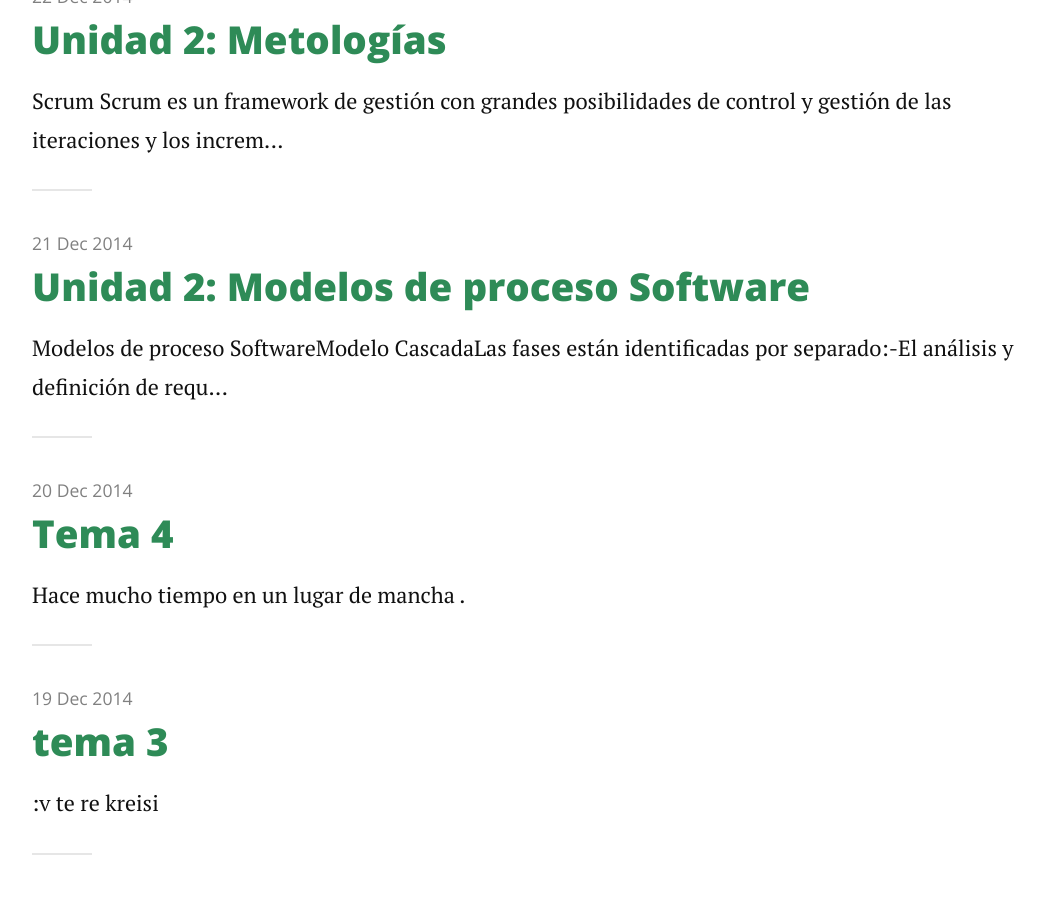
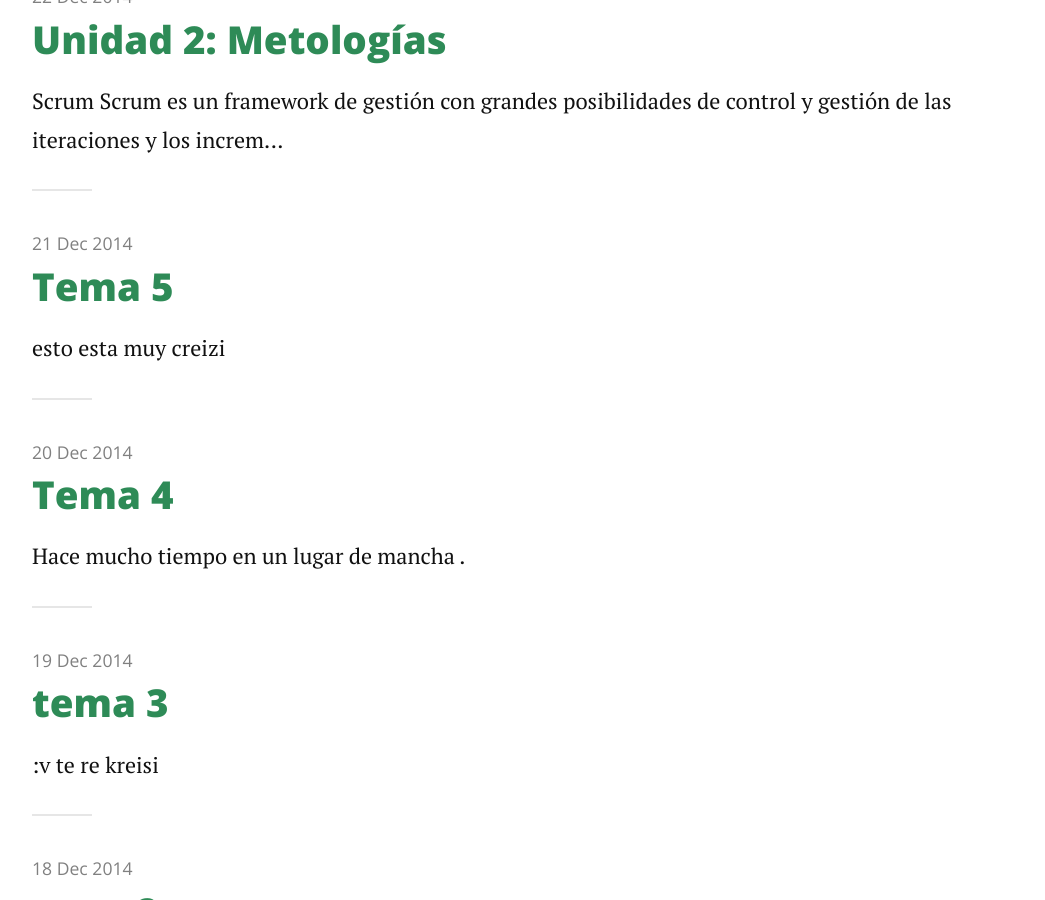
Before and after one commit to BlogdeLenguaje/BlogdeLenguaje.github.io, a Jekyll site: the page built from articles.md, in a window 1280 px wide and 900 px high, scrolled down 455 px. Shown: the whole window, without its empty margins (113-1158 px from the left). Built offline with Jekyll 4.4.1, drawn with Linux system fonts in a browser that asks for light colours; nearby versions of some CDN libraries; some of the changed lines change nothing that is shown.

Commit message:
Update 2014-12-21-tema5.markdown

```diff
--- a/_posts/2014-12-21-tema5.markdown
+++ b/_posts/2014-12-21-tema5.markdown
@@ -1,44 +1,7 @@
 ---
 layout: post
-title:  "Unidad 2: Modelos de proceso Software"
+title:  "Tema 5"
 date:   2014-12-21
 ---
 
-<center><h2>Modelos de proceso Software</h2></center>
-<h2>Modelo Cascada</h2>
- <center><img src="https://user.oc-static.com/upload/2017/07/11/14997883020913_Captura%20de%20pantalla%202017-07-11%20a%20las%2017.51.18.png"></center>
-  <p><b>Las fases están identificadas por separado:</b><br>
--El análisis y definición de requerimientos<br>
--Diseño del sistema y software.<br>
--Pruebas de implementación de unidades<br>
--Integración y pruebas del sistema<br>
--Operación y mantenimiento<br>
-El principal inconveniente del modelo de la cascada es la dificultad de acomodar el cambio después de que está en marcha el proceso. En principio, una fase tiene que ser completada antes de pasar a la siguiente fase.</p>
-<h2>Modelo Desarrollo Incremental</h2>
-<img src="https://images.slideplayer.es/2/5574261/slides/slide_6.jpg">
-<p>-El costo de atender las necesidades cambiantes de los clientes se reduce.<br>
--Es más fácil obtener retroalimentación de los clientes en el trabajo de desarrollo que se ha hecho.<br>
--Más rápida entrega y despliegue de software de utilidad para el cliente es posible.</p>
-<h2>Modelo Espiral</h2>
-  <center><img src="http://jamj2000.github.io/entornosdesarrollo/1/assets/espiral.png"></center>
-<p>Es un modelo de ciclo de vida desarrollado por Barry Boehm en 1988.<br>
-Las actividades de este modelo son una espiral, cada bucle es una actividad.<br>
-Las actividades no están fijadas a prioridad, sino que las siguientes se eligen en función del análisis de riesgo, comenzando por el bucle interior.<br>
-El Modelo Espiral mejora el Modelo de Cascada enfatizando la naturaleza iterativa del proceso de diseño. Eso introduce un ciclo de prototipo iterativo. En cada iteración, las nuevas expresiones que son obtenidas transformando otras dadas son examinadas para ver si representan progresos hacia el objetivo.</p>
-<h2>Desarrollo Rápido de Aplicaciones</h2>
-<center><img src="http://2.bp.blogspot.com/-x84rVY-9t1E/UZPlSIdsASI/AAAAAAAAAC0/e9tTE5rjGdE/s1600/jas.png"></center>
-<p>Es un modelo de proceso del ciclo de vida clásico que enfatiza un ciclo de vida de desarrollo extremadamente corto.<br>
-El modelo DRA es una adaptación a alta velocidad del ciclo de vida clásico en el que se logra el desarrollo rápido utilizando un enfoque de construcción basado en componentes. Si se comprenden bien los requisitos y se limita el ámbito del proyecto, el proceso DRA permite al equipo de desarrollo crear un sistema completamente funcional dentro de períodos cortos de tiempo.</p>
-<h2>Orientados a la Reutilización</h2>
-<center><img src="http://image.slidesharecdn.com/1presentacion1-ingenieriadesoftware1-110302200240-phpapp01/95/1-presentacion1ingenieriadesoftware1-36-728.jpg?cb=1299096191"></center>
-<p>Esta aproximación se basa en la existencia de un número significativo de elementos reutilizables. El proceso de desarrollo, se centra en la integración de estos elementos en un sistema, en lugar de desarrollarlo desde cero.<br>
-Incorpora muchas características del modelo en espiral. Es evolutivo por naturaleza.</p>
-<h2>Orientado a Objetos</h2>
-<img src="https://ingsoftware.weebly.com/uploads/2/3/8/2/23822483/1147705_orig.png">
-<p>El modelo orientado a objetos utiliza el paradigma de la orientación a objetos para el desarrollo de software.<br>
-Este enfoque realiza la construcción de modelos de un sistema por medio de la identificación y la especificación de un conjunto de objetos relacionados, que colaboran entre sí de acuerdo a los requerimientos establecidos para el sistema de objetos.</p>
-<h2>Procesos o Metodologías Ágiles</h2>
-<center><img src="http://programaenlinea.net/wp-content/uploads/2015/06/metodologias.png"></center>
-<p>Cualquier proceso del software ágil se caracteriza por la forma en la que aborda cierto número de suposiciones clave [Fow02] acerca de la mayoría de proyectos de software:<br>
-1.-Es difícil predecir qué requerimientos de software persistirán y cuáles cambiarán. También es difícil pronosticar cómo cambiarán las prioridades del cliente a medida que avanza el proyecto.<br>
-2.-Para muchos tipos de software, el diseño y la construcción están imbricados.</p>
+esto esta muy creizi
```
